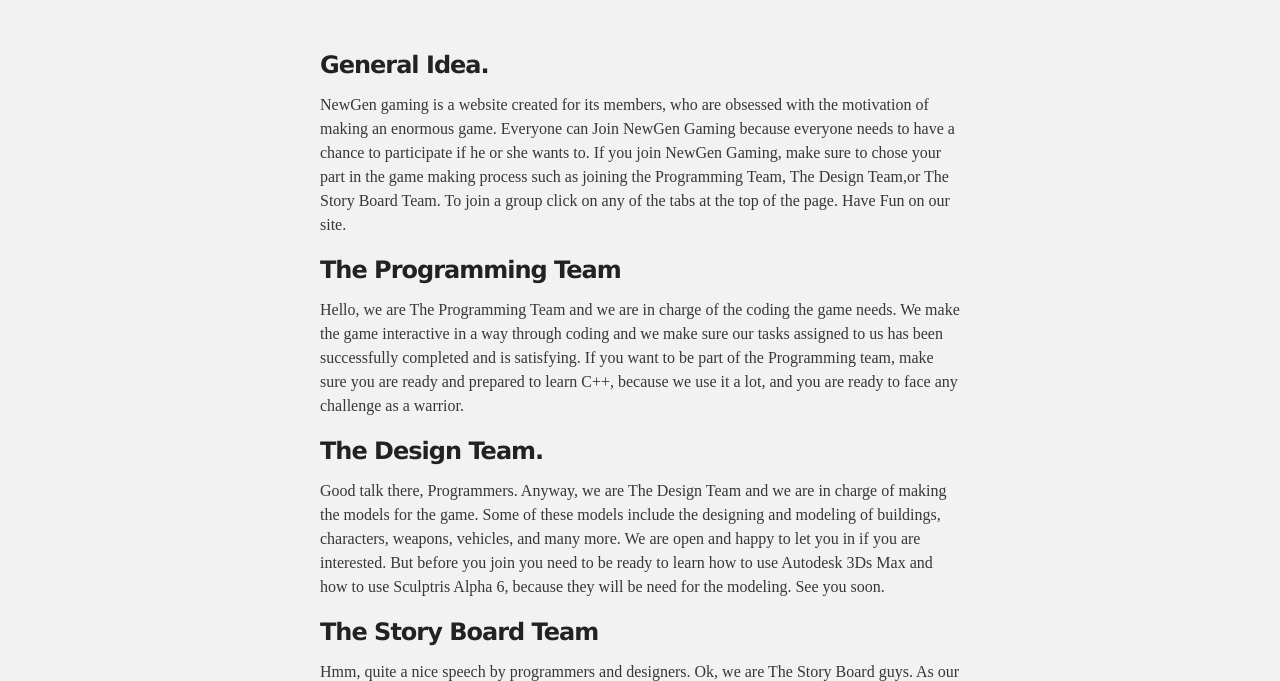
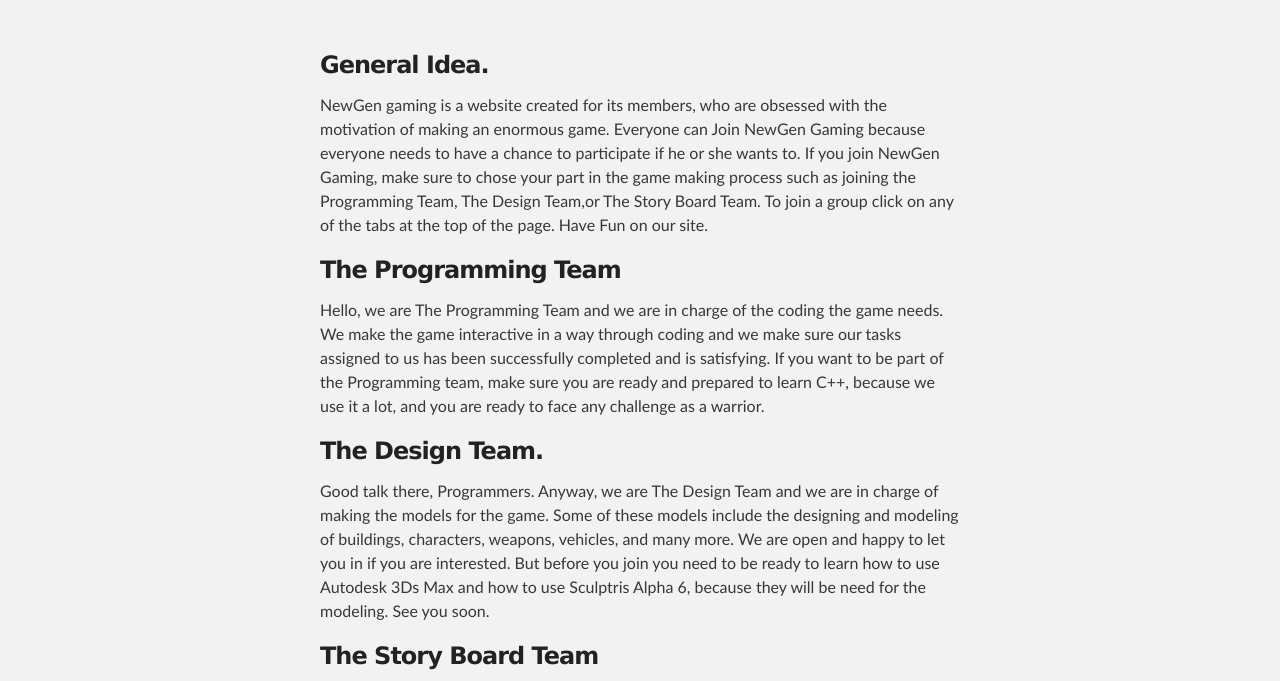
Before and after one commit to Tmac72915/cheq-games.github.io, a plain HTML site: page index.html in a window 1280 px wide. Shown: the part 189-870 px from the top of the page. Drawn offline with Linux system fonts and the light colour scheme.

Commit message:
Update index.html

```diff
--- a/index.html
+++ b/index.html
@@ -11,7 +11,7 @@
     <title>NewGen Gaming</title>
   </head>
 
-  <body style="font-family:'Cabin Sketch'">
+  <body>
 
     <!-- HEADER -->
     <div id="header_wrap" class="outer">
```
